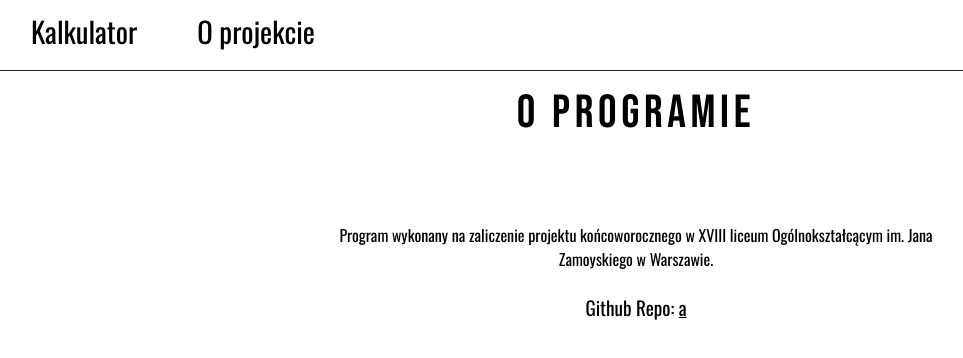
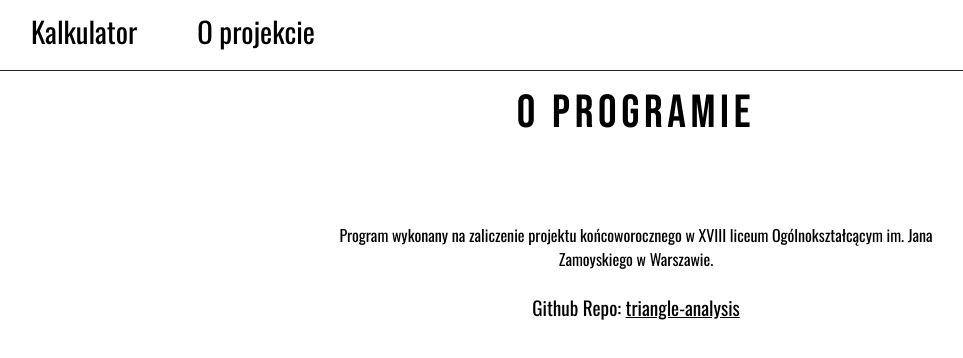
Before and after one commit to SKupisz/triangle-analysis, a React (Create React App) app: page /about in a window 1280 px wide. Shown: the top 358 px of the page, without its empty margins (4-967 px from the left). Built offline with nearby package versions, Linux system fonts and the light colour scheme.

Commit message:
Corrected about us section data

```diff
--- a/src/components/about.jsx
+++ b/src/components/about.jsx
@@ -9,7 +9,7 @@ export default class About extends React.Component{
             <section className="about-section block-center">
                 <header className="about-header block-center">O programie</header>
                 <div className="purpose-desc block-center">Program wykonany na zaliczenie projektu końcoworocznego w XVIII liceum Ogólnokształcącym im. Jana Zamoyskiego w Warszawie.</div>
-                <div className="repo-adress">Github Repo: <a className = "github-link" href = "https://google.com">a</a></div>
+                <div className="repo-adress">Github Repo: <a className = "github-link" href = "https://github.com/SKupisz/triangle-analysis">triangle-analysis</a></div>
             </section>
         )
     }
```
